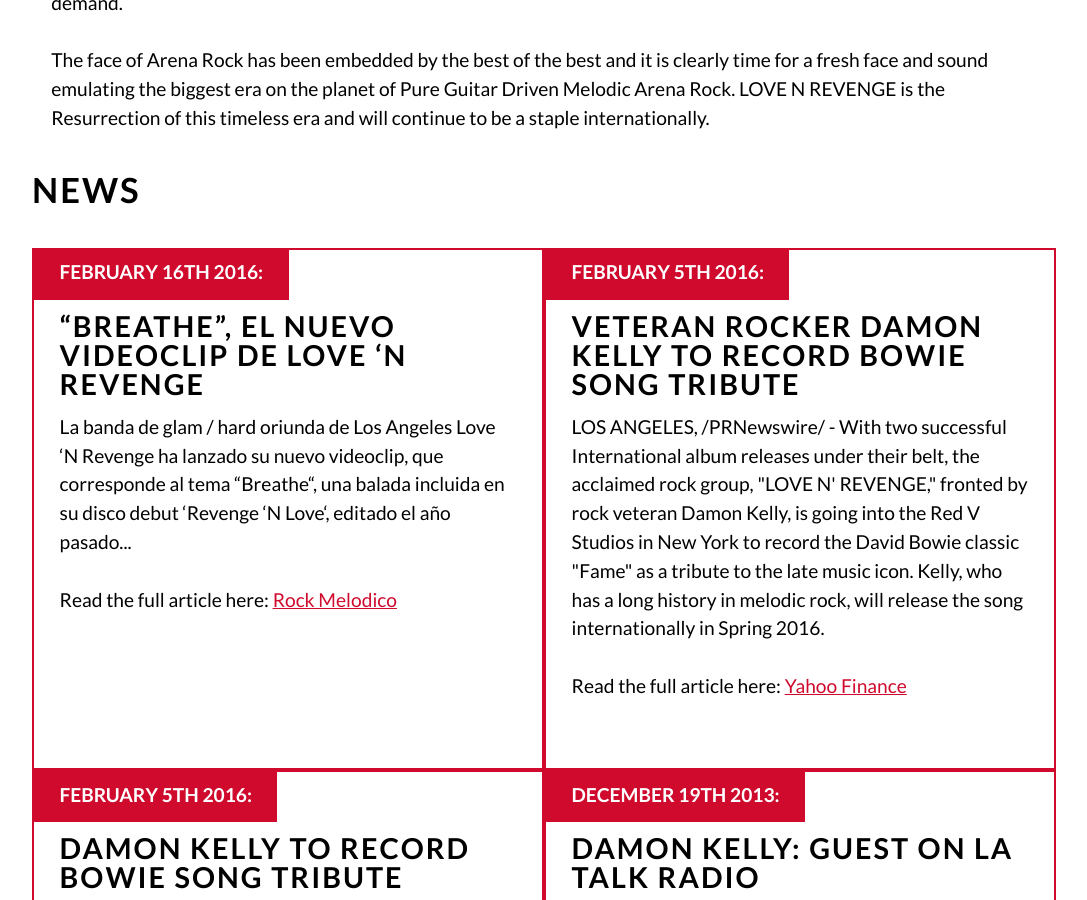
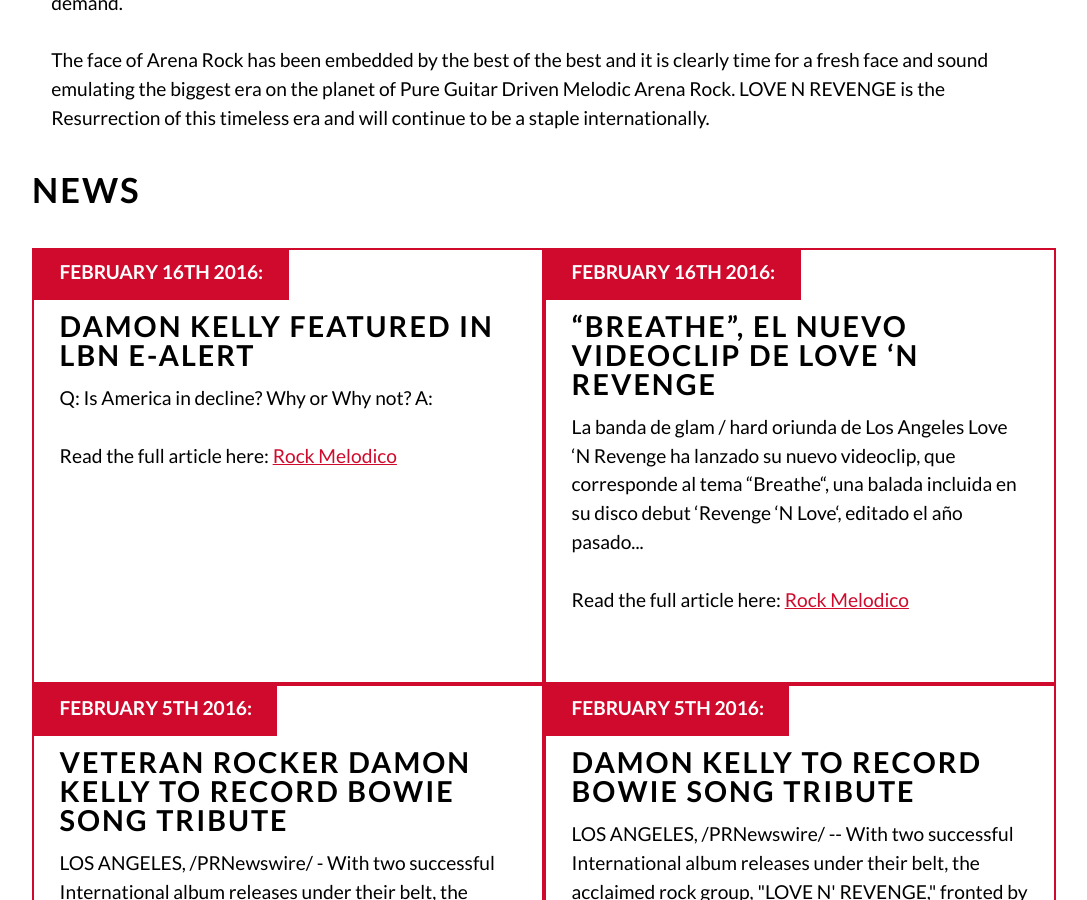
Before and after one commit to lovenrevenge/lovenrevenge, a Jekyll site: the page built from index.html, in a window 1280 px wide and 900 px high, scrolled down 2156 px. Shown: the whole window, without its empty margins (96-1183 px from the left). Built offline with Jekyll 4.4.1, drawn with Linux system fonts in a browser that asks for light colours; Markdown is read by kramdown in place of the engine named in the settings; comment, search, counter and statistics services are not loaded.

Commit message:
feat:(news) LBN news article addFeaed

```diff
--- a/_includes/news.html
+++ b/_includes/news.html
@@ -2,6 +2,32 @@
 
 
 <div class="grid">
+
+    <div class="unit unit-xs-1 unit-s-1 unit-m-1 unit-l-1-2 unit-xl-1-2">
+
+
+        <div class="news-box">
+               <div class="news-bg">
+                <h2>
+                February 16th 2016:
+                </h2>
+
+            </div>
+
+            <h1>
+           Damon Kelly Featured in LBN E-Alert
+            </h1>
+
+            <p>
+           Q: Is America in decline? Why or Why not?
+                A:
+                </p>
+
+            <p>Read the full article here: <a target="_blank" href="https://m.facebook.com/story.php?story_fbid=1052983654765856&id=100001626932691&refid=17&ref=bookmarks&_ft_=top_level_post_id.1052983654765856%3Atl_objid.1052983654765856%3Athid.100001626932691%3A306061129499414%3A2%3A0%3A1456819199%3A6822074689897539517&__tn__=*s">Rock Melodico</a></p>
+
+    </div>
+    </div>
+
 
         <div class="unit unit-xs-1 unit-s-1 unit-m-1 unit-l-1-2 unit-xl-1-2">
 
```
